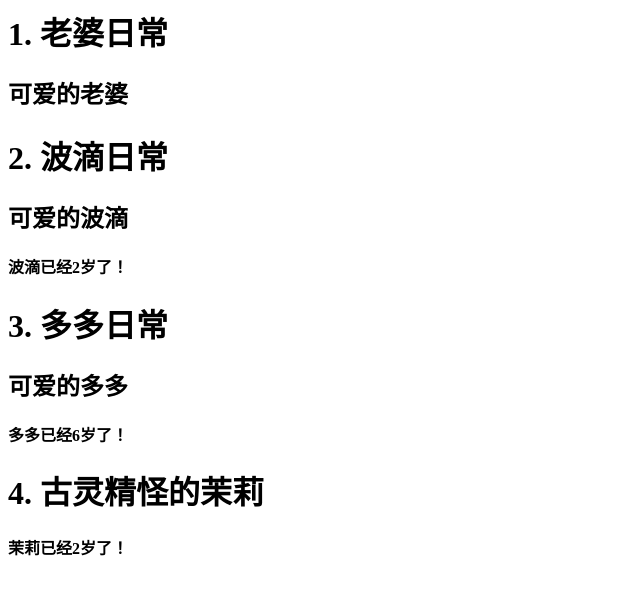
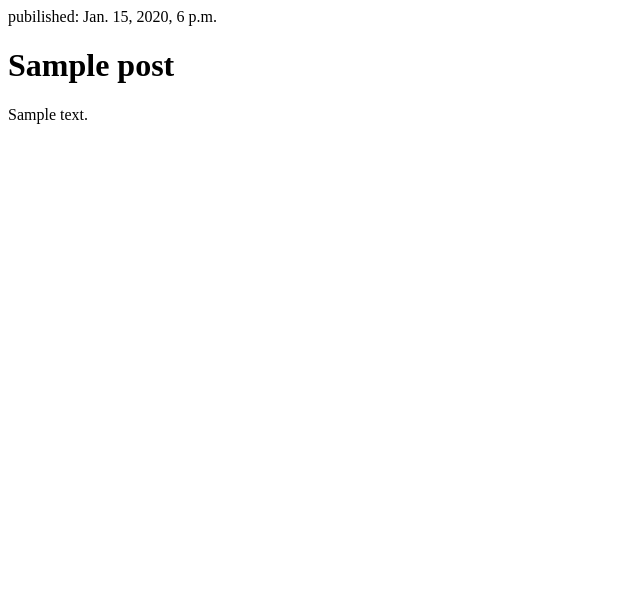
Before and after one commit to fujingnan/blog-by-django, a Django app: page /blog/ in a window 1280 px wide. Shown: the top 595 px of the page, without its empty margins (0-640 px from the left). Run offline with Django 3.2, Linux system fonts and the light colour scheme; tables that the repository leaves empty hold one stand-in row (values such as "Sample post").

Commit message:
modify templates

```diff
--- a/blog/templates/blog/post_list.html
+++ b/blog/templates/blog/post_list.html
@@ -3,26 +3,33 @@
         <title>老婆日常</title>
     </head>
     <body>
+    {% for post in posts %}
         <div>
-            <h1>1. 老婆日常</h1>
-            <h2>可爱的老婆</h2>
+            <p>pubilished: {{ post.published_date }}</p>
+            <h1>{{ post.title }}</h1>
+        <p>{{ post.text|linebreaks }}</p>
         </div>
-
-        <div>
-            <h1>2. 波滴日常</h1>
-            <h2>可爱的波滴</h2>
-            <strong>波滴已经2岁了！</strong>
-        </div>
-
-        <div>
-            <h1>3. 多多日常</h1>
-            <h2>可爱的多多</h2>
-            <strong>多多已经6岁了！</strong>
-        </div>
-
-        <div>
-            <h1>4. 古灵精怪的茉莉</h1>
-            <strong>茉莉已经2岁了！</strong>
-        </div>
+    {%  endfor %}
+{#        <div>#}
+{#            <h1>1. 老婆日常</h1>#}
+{#            <h2>可爱的老婆</h2>#}
+{#        </div>#}
+{##}
+{#        <div>#}
+{#            <h1>2. 波滴日常</h1>#}
+{#            <h2>可爱的波滴</h2>#}
+{#            <strong>波滴已经2岁了！</strong>#}
+{#        </div>#}
+{##}
+{#        <div>#}
+{#            <h1>3. 多多日常</h1>#}
+{#            <h2>可爱的多多</h2>#}
+{#            <strong>多多已经6岁了！</strong>#}
+{#        </div>#}
+{##}
+{#        <div>#}
+{#            <h1>4. 古灵精怪的茉莉</h1>#}
+{#            <strong>茉莉已经2岁了！</strong>#}
+{#        </div>#}
     </body>
 </html>
--- a/blog/views.py
+++ b/blog/views.py
@@ -1,6 +1,8 @@
 from django.shortcuts import render
-
+from .models import Post
+from django.utils import timezone
 # Create your views here.
 
 def post_list(request):
-    return render(request, 'blog/post_list.html', {})
+    posts = Post.objects.filter(published_date__lte=timezone.now()).order_by('published_date')
+    return render(request, 'blog/post_list.html', {'posts': posts})
```
